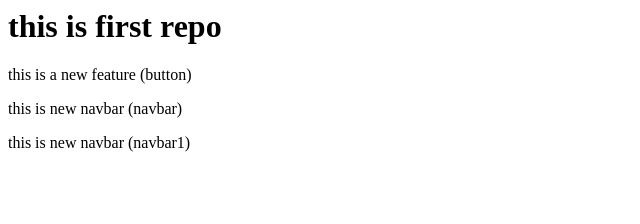
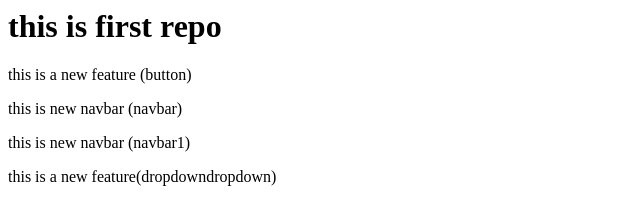
Before and after one commit to sanjanathakeri/localrepo, a plain HTML site: page index.html in a window 1280 px wide. Shown: the whole page, without its empty margins (0-640 px from the left). Drawn offline with Linux system fonts and the light colour scheme.

Commit message:
add dropdown2

```diff
--- a/index.html
+++ b/index.html
@@ -2,3 +2,4 @@
 <p>this is a new feature (button)</p>
 <p>this is new navbar (navbar)</p>
 <p>this is new navbar (navbar1)</p>
+<p>this is a new feature(dropdowndropdown)</p>
```
